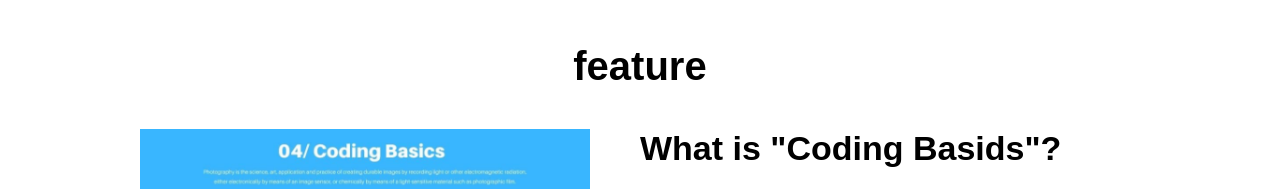
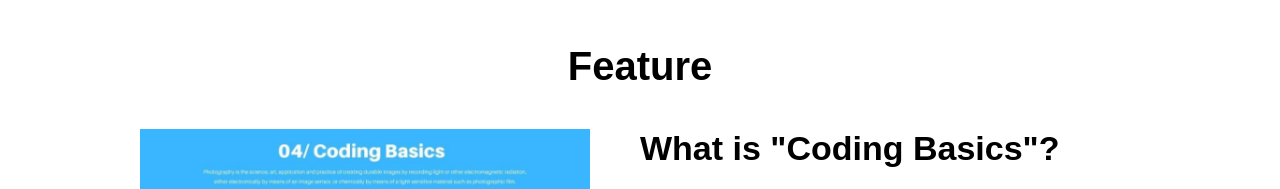
Before and after one commit to boon2187/copy-practice, a plain HTML site: page index.html in a window 1280 px wide. Shown: the part 645-834 px from the top of the page. Drawn offline with Linux system fonts and the light colour scheme.

Commit message:
誤字の訂正

```diff
--- a/index.html
+++ b/index.html
@@ -26,14 +26,14 @@
       </section>
       <section class="feature">
         <div class="container">
-          <h2>feature</h2>
+          <h2>Feature</h2>
           <div class="inner-container">
             <div class="left-part">
               <img src="./images/feature.png" />
             </div>
             <div class="right-part">
               <div class="right-inner">
-                <h3>What is "Coding Basids"?</h3>
+                <h3>What is "Coding Basics"?</h3>
                 <p>Lorem ipsum dolor sit amet, consectetur adipiscing elit, sed do eiusmod tempor incididunt ut labore et dolore magna aliqua. Ut enim ad minim veniam, quis nostrud exercitation ullamco laboris nisi ut aliquip ex ea. </p>
                 <p>commodo consequat. Duis aute irure dolor in reprehenderit in voluptate velit esse cillum dolore eu.</p>
                 <div class="read-more-button"><p>Read More</p></div>
```
